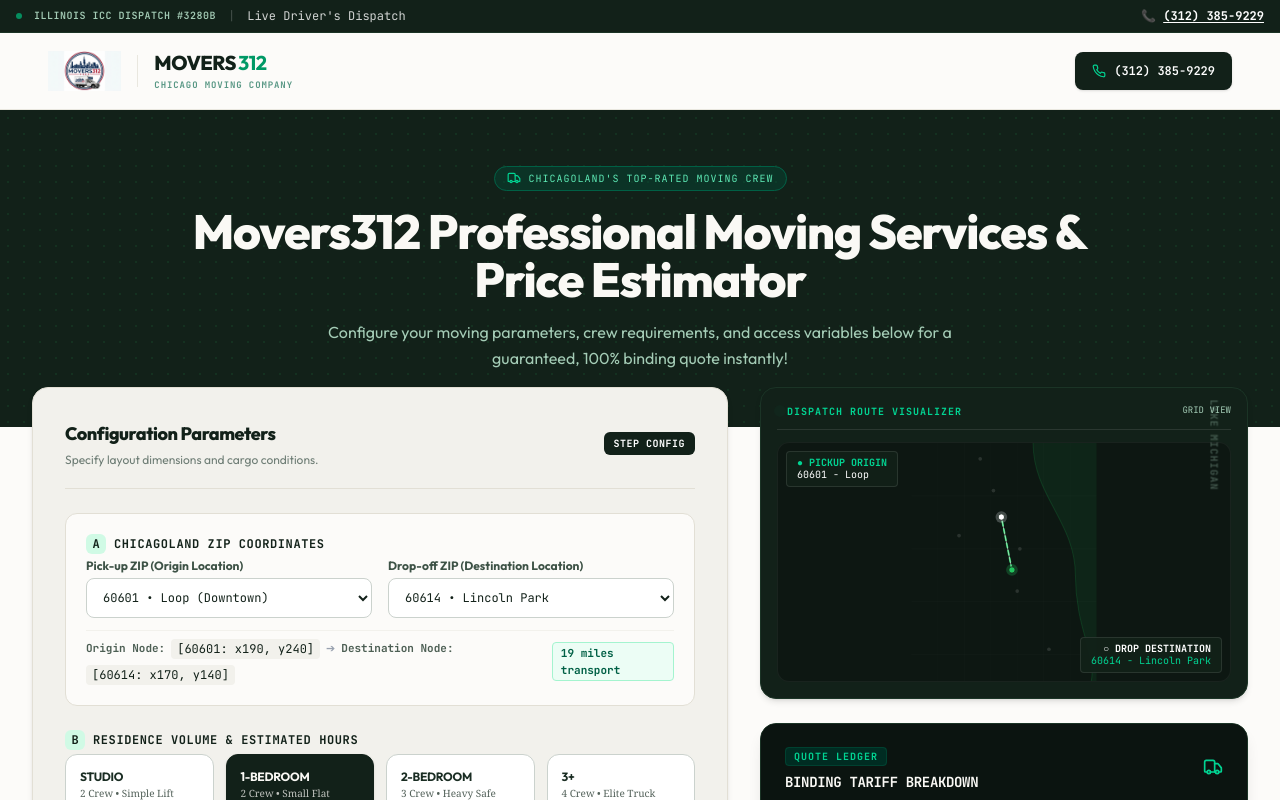
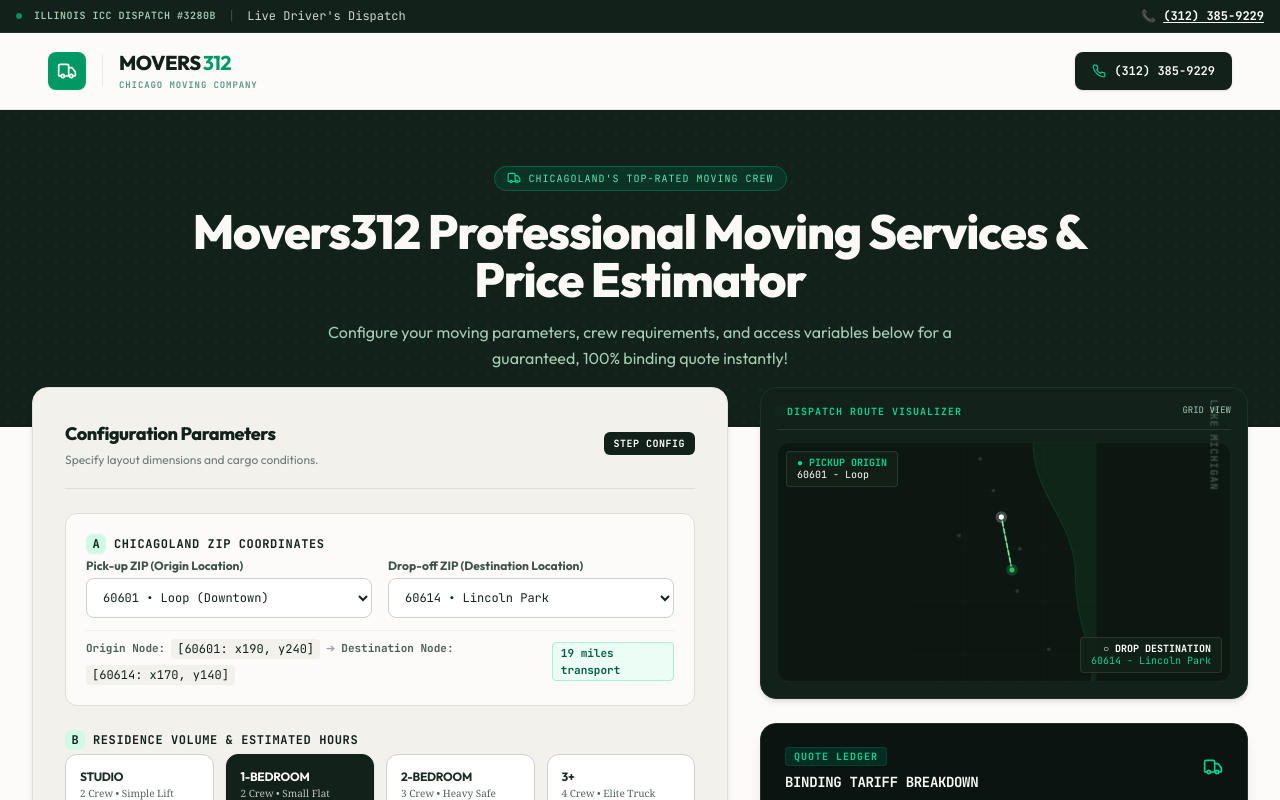
Before and after one commit to NextSocialNetwork/Movers312.Com, a React (Vite) app: page / in a window 1280 px wide. Shown: the top 800 px of the page. Built offline with nearby package versions, Linux system fonts and the light colour scheme.

Commit message:
refactor(ui): replace logo image with icon-based brand mark
Replaced the legacy logo asset with a CSS-based icon representation to improve loading performance and visual consistency.

```diff
--- a/src/App.tsx
+++ b/src/App.tsx
@@ -19,7 +19,6 @@
 import { Booking } from './types';
 
 // Asset Imports
-import movers312Logo from './assets/images/movers312_logo_1780072510407.png';
 
 // Chicago Zips distance coordinate estimation grid (positioned for standard SVG viewbox)
 const CHICAGO_NEIGHBORHOODS: { [key: string]: { name: string; x: number; y: number } } = {
@@ -311,12 +310,9 @@
 
           {/* Logo brand */}
           <div className="flex items-center gap-4">
-            <img
-              id="header-logo-image"
-              src={movers312Logo}
-              alt="Movers312 Logo"
-              className="h-10 w-auto object-contain transition-all hover:scale-105 duration-300 pointer-events-none"
-            />
+            <div className="bg-emerald-600 text-[#faf9f5] p-2 rounded-lg flex items-center justify-center shadow-xs border border-emerald-500/20">
+              <Truck className="w-5 h-5" />
+            </div>
             <div className="h-8 w-px bg-[#e9e7df]"></div>
             <div>
               <div className="flex items-baseline leading-none gap-0.5">
@@ -1746,12 +1742,9 @@
 
           <div className="md:col-span-5 space-y-4">
             <div className="flex items-center gap-3">
-              <img
-                id="footer-logo-image"
-                src={movers312Logo}
-                alt="Movers312 Logo"
-                className="h-8 w-auto object-contain bg-white rounded-md p-1"
-              />
+              <div className="bg-[#30D5C8]/10 text-[#30D5C8] p-2 rounded-lg flex items-center justify-center border border-[#30D5C8]/20">
+                <Truck className="w-4 h-4" />
+              </div>
               <div>
                 <span className="text-white font-black text-xs">MOVERS</span>
                 <span className="text-[#30D5C8] font-black text-xs">312</span>
```
